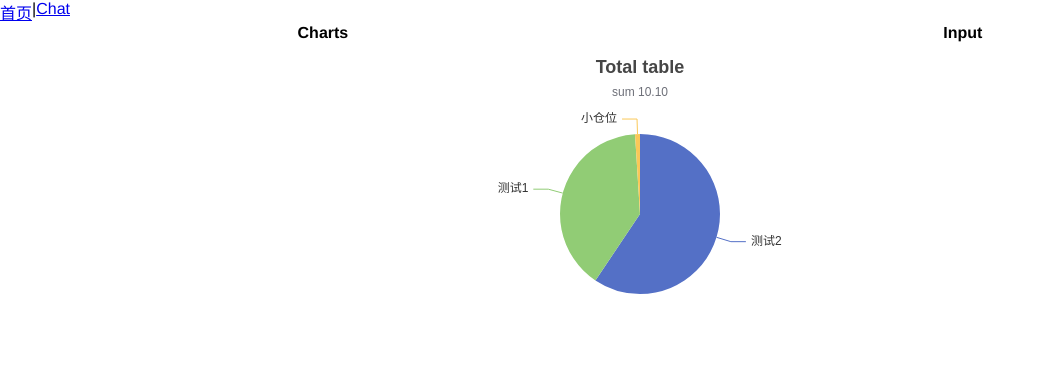
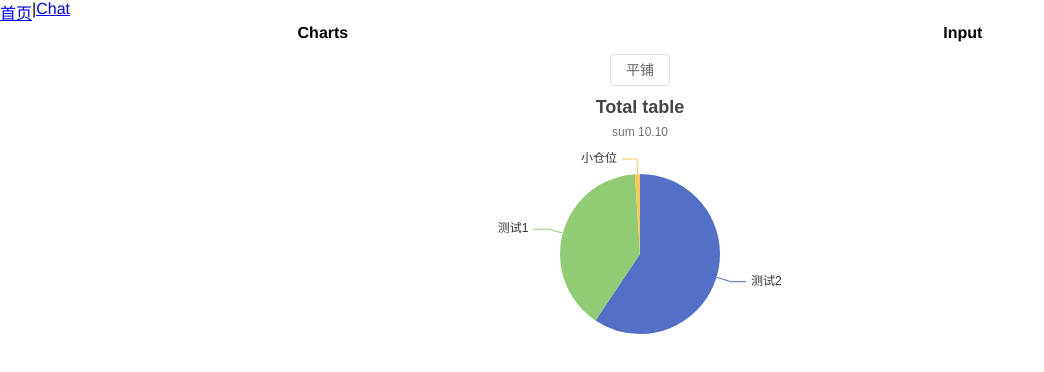
Before and after one commit to zhangbo819/Vue3-admin, a Vue app: page / in a window 1280 px wide. Shown: the top 372 px of the page, without its empty margins (0-1044 px from the left). Built offline with nearby package versions, Linux system fonts and the light colour scheme.

Commit message:
feat:  add flat

```diff
--- a/src/views/Charts/index.vue
+++ b/src/views/Charts/index.vue
@@ -3,6 +3,9 @@
     <header class="title">
       <p @click="active = ActiveType.Charts">Charts</p>
       <p @click="active = ActiveType.Input">Input</p>
+    </header>
+    <header class="toolbar">
+      <ElButton @click="toggleFlat">{{ isFlat ? "恢复" : "平铺" }}</ElButton>
     </header>
 
     <!-- 地图 -->
@@ -48,6 +51,7 @@
 
 <script setup lang="ts">
 import { ref, reactive, watch, onMounted, toRaw } from "vue";
+import { ElButton } from "element-plus";
 import * as echarts from "echarts";
 import LocalStore from "./LocalStore";
 import { ActiveType, SumData } from "./interface";
@@ -72,9 +76,9 @@
       ],
     },
     {
-      name: '测试3',
-      value: 0.1
-    }
+      name: "测试3",
+      value: 0.1,
+    },
   ])
 );
 
@@ -136,13 +140,34 @@
 // type EChartsOption = echarts.EChartsOption;
 // const ctx = getCurrentInstance();
 
+// 平铺 收缩逻辑
+const isFlat = ref(false);
+const toggleFlat = () => {
+  isFlat.value = !isFlat.value;
+};
+watch(isFlat, () => {
+  const formatData = formatOriginalData(toRaw(data));
+  renderSumMap(formatData);
+});
+
 // 渲染总体的 Map
 const renderSumMap = (formatData: SumData[]) => {
   var chartDom = document.getElementById("map-sum")!;
   // console.log("chartDom", chartDom);
   var myChart = echarts.init(chartDom);
 
-  const { newData, sum } = formatShowData(formatData);
+  let { newData, sum } = formatShowData(formatData);
+
+  if (isFlat.value) {
+    newData = newData.reduce((r, i) => {
+      if (i.data) {
+        r.push(...i.data);
+      } else {
+        r.push(i);
+      }
+      return r;
+    }, [] as SumData[]);
+  }
 
   configMap1.title.subtext = "sum " + sum.toFixed(2);
   configMap1.series[0].data = newData;
@@ -157,7 +182,7 @@
 
 onMounted(() => {
   const formatData = formatOriginalData(toRaw(data));
-  renderSumMap(formatData)
+  renderSumMap(formatData);
 });
 
 const renderItemMap = (data: SumData) => {
@@ -212,6 +237,13 @@
       cursor: pointer;
     }
   }
+
+  .toolbar {
+    display: flex;
+    flex-direction: row;
+    justify-content: center;
+    margin: 8px 0;
+  }
 }
 .row {
   display: flex;
```
